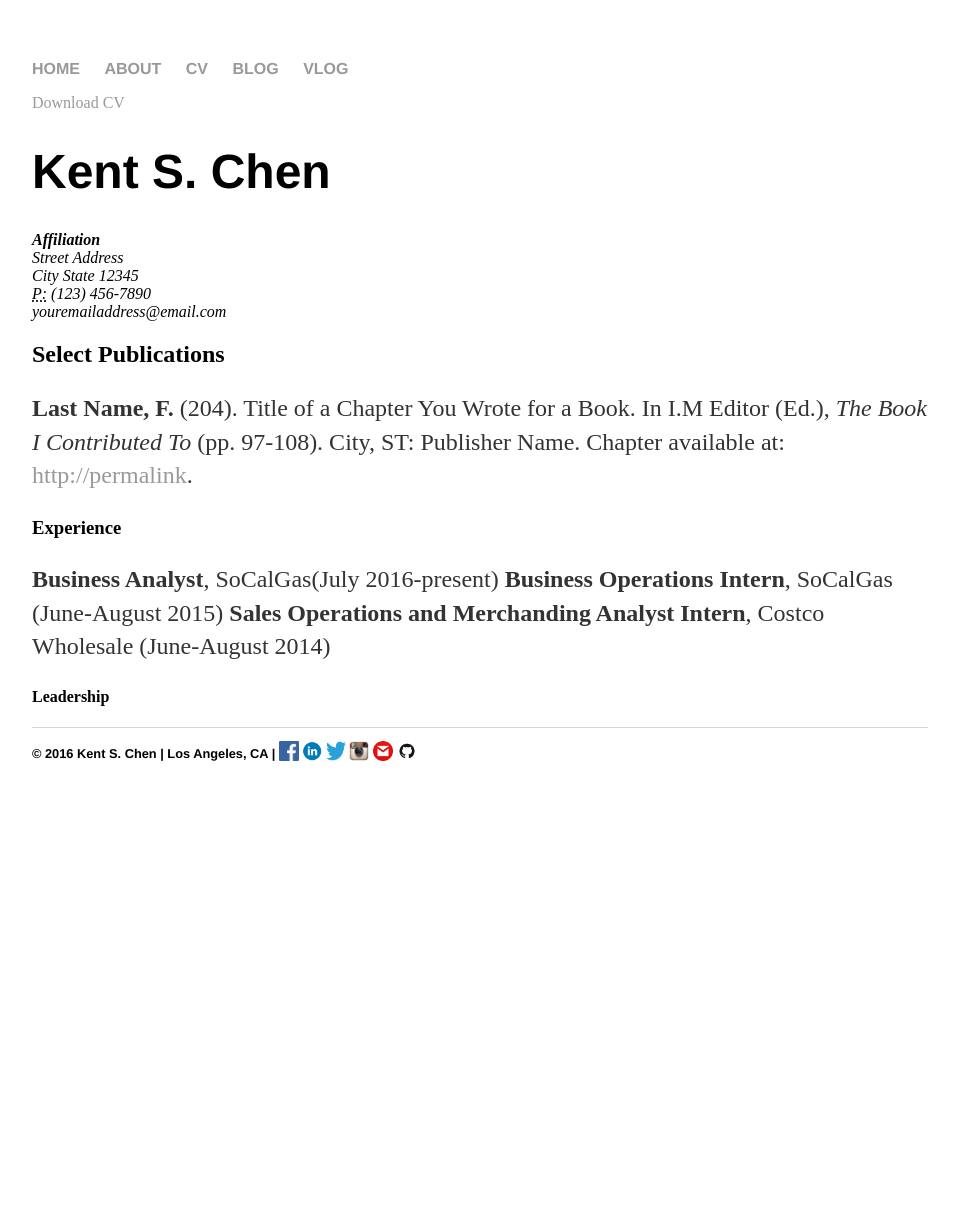
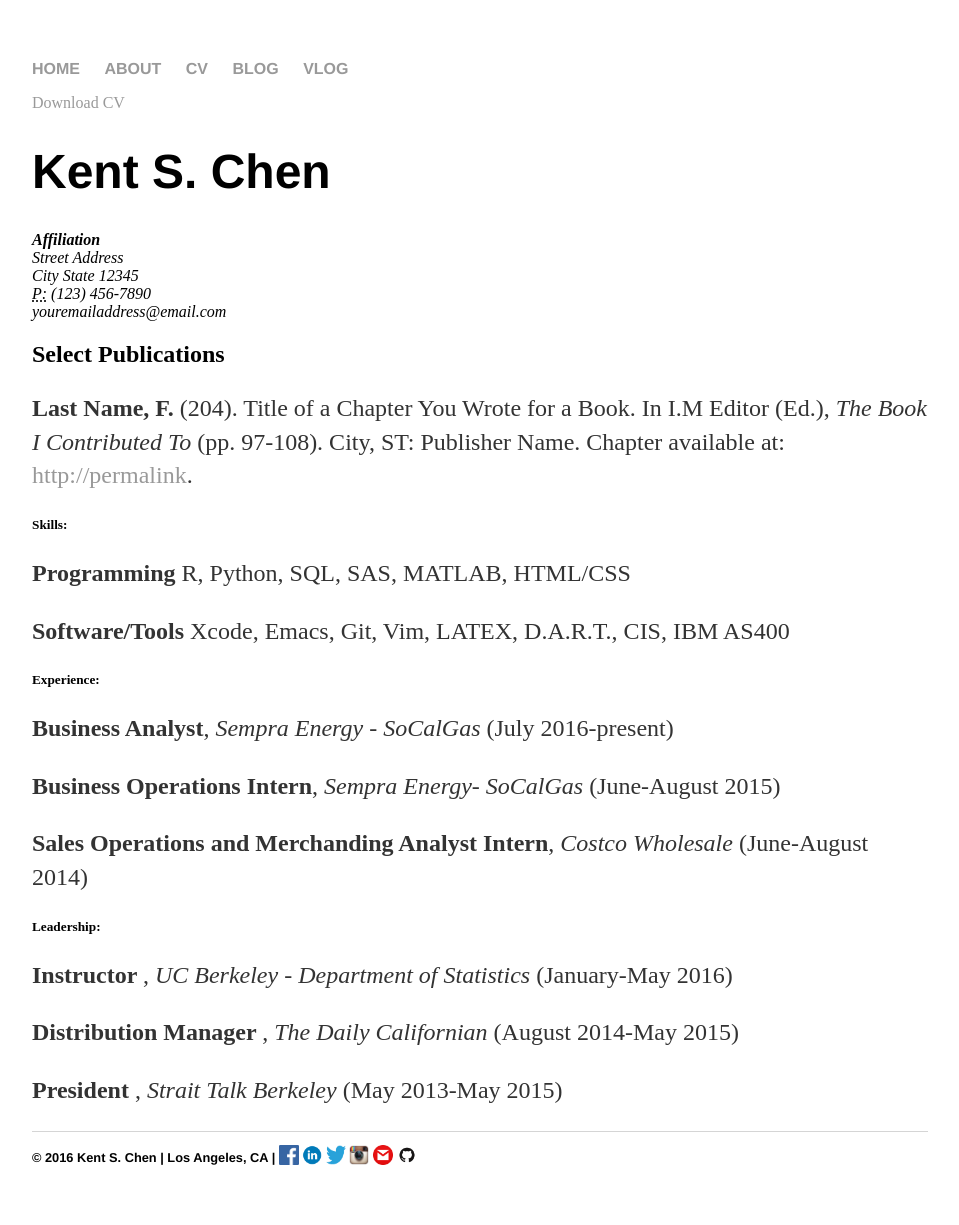
Before and after one commit to kentschen/kentschen.github.io, a Jekyll site: the page built from cv/index.html, in a window 1280 px wide. Shown: the whole page, without its empty margins (160-1119 px from the left). Built offline with Jekyll 4.4.1, drawn with Linux system fonts in a browser that asks for light colours; before the commit the page ends 900 px from its top, so only the background shows below that.

Commit message:
edits 10/24/16

```diff
--- a/cv/index.html
+++ b/cv/index.html
@@ -18,17 +18,20 @@ title: Resume | Kent S. Chen
 
 					<p><strong>Last Name, F.</strong> (204). Title of a Chapter You Wrote for a Book. In I.M Editor (Ed.), <em>The Book I Contributed To</em> (pp. 97-108). City, ST: Publisher Name. Chapter available at: <a href="#">http://permalink</a>.
 
-					<h3>Experience</h3>
+					<h5>Skills:</h5>
+					<p><strong>Programming</strong> R, Python, SQL, SAS, MATLAB, HTML/CSS </p>
+					<p><strong>Software/Tools</strong> Xcode, Emacs, Git, Vim, LATEX, D.A.R.T., CIS, IBM AS400 </p>
 
-					<p>
-					<strong>Business Analyst</strong>, SoCalGas(July 2016-present)
-					<strong>Business Operations Intern</strong>, SoCalGas (June-August 2015)
-					<strong>Sales Operations and Merchanding Analyst Intern</strong>, Costco Wholesale (June-August 2014)
+					<h5>Experience:</h5>
 
-					</p>
+					<p><strong>Business Analyst</strong>, <em>Sempra Energy - SoCalGas</em> (July 2016-present)</p>
+					<p><strong>Business Operations Intern</strong>, <em>Sempra Energy- SoCalGas</em> (June-August 2015) </p>
+					<p><strong>Sales Operations and Merchanding Analyst Intern</strong>, <em>Costco Wholesale</em> (June-August 2014) </p>
 
-
-					<h4>Leadership</h4>
+					<h5>Leadership:</h5>
+					<p><strong> Instructor </strong>, <em>UC Berkeley - Department of Statistics</em> (January-May 2016) </p>
+					<p><strong> Distribution Manager </strong>, <em>The Daily Californian</em> (August 2014-May 2015)</p>
+					<p><strong> President </strong>, <em>Strait Talk Berkeley</em> (May 2013-May 2015) </p>
 
 
 
```
